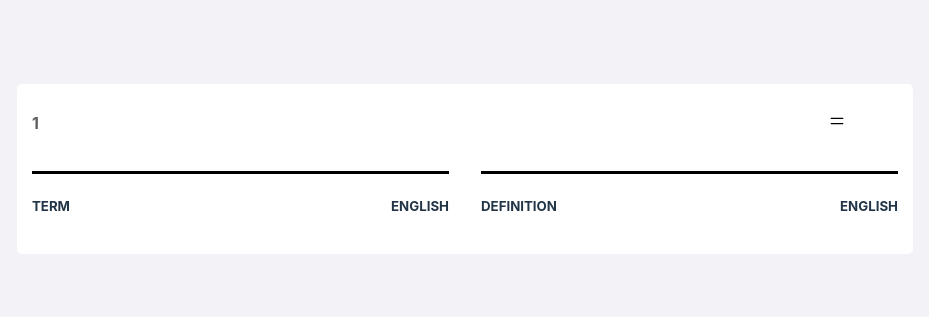
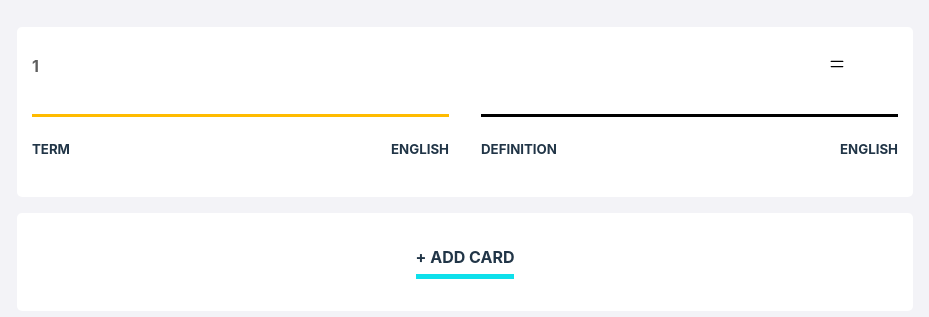
Before and after one commit to Tuvshno/flashcard-electron, a React (Vite) app: page / in a window 1280 px wide. Shown: the part 223-540 px from the top of the page, without its empty margins (175-1104 px from the left). Built offline with nearby package versions, Linux system fonts and the light colour scheme; some icons are missing.

Commit message:
adding new card, removing new card, coherent ux

```diff
--- a/src/App.tsx
+++ b/src/App.tsx
@@ -1,24 +1,43 @@
 // App.tsx
-import React, { useState } from 'react';
+import React, { useState, useRef, useEffect } from 'react';
 import EditingCard from './EditingCard';
 import './App.css'
 
 function App() {
-  const [cards, setCards] = useState([{ number: 1 }]);
+  const [cards, setCards] = useState<number[]>([1]);
+  const lastCardRef = useRef<HTMLDivElement>(null);
 
-  const addCard = () => {
-    setCards([...cards, { number: cards.length + 1 }]);
+  const addNewCard = () => {
+    setCards((prevCards) => [...prevCards, prevCards.length + 1]);
   };
+
+  const removeCard = (cardNumber: number) => {
+    setCards(prevCards => prevCards.filter(card => card !== cardNumber));
+  };
+
+  useEffect(() => {
+    setTimeout(() => {
+      lastCardRef.current?.scrollIntoView({ behavior: 'smooth' });
+    }, 50);
+  }, [cards]);
 
   return (
     <div className='editing-card-container'>
-      {cards.map((card, idx) => (
+      {cards.map((number, index) => (
         <EditingCard
-          key={idx}
-          number={card.number}
-          isLast={idx === cards.length - 1}
-          onTabInLastCard={addCard} />
+          key={index}
+          number={index + 1}
+          isNewest={index === cards.length - 1}
+          isLast={index === cards.length - 1}
+          onTabInLastCard={addNewCard}
+          onRemoveCard={() => removeCard(number)}
+        />
       ))}
+      <div ref={lastCardRef}></div>
+      <div className="ec-container ec-add-card" onClick={addNewCard}>
+        <p>+ ADD CARD</p>
+      </div>
+
     </div>
   );
 }
--- a/src/EditingCard.css
+++ b/src/EditingCard.css
@@ -67,3 +67,27 @@
 .ec-toolbar button {
   padding: 0.5rem;
 }
+
+.ec-add-card {
+  padding: 2rem;
+  display: flex;
+  cursor: pointer;
+}
+
+
+.ec-add-card p {
+  transition: all .25s ease;
+  margin: auto;
+  padding-bottom: 5px;
+  width: fit-content;
+  font-weight: 700;
+  border-bottom: 5px solid rgb(14, 224, 235);
+  display: inline-block;
+  text-decoration: none;
+}
+
+.ec-add-card:hover > p {
+  color: rgb(255, 187, 0);
+  border-bottom: 5px solid rgb(255, 187, 0);
+
+}
--- a/src/EditingCard.tsx
+++ b/src/EditingCard.tsx
@@ -1,4 +1,4 @@
-import React from 'react';
+import React, { useRef, useImperativeHandle, useEffect } from 'react';
 import { PiTrashSimpleLight } from 'react-icons/pi';
 import { HiMiniBars2 } from 'react-icons/hi2';
 import './EditingCard.css'
@@ -12,7 +12,6 @@ function setFocusAtEnd(e: React.FocusEvent<HTMLDivElement>) {
   if (!selection) return;
 
   if (contentEditableElement.lastChild && contentEditableElement.lastChild.textContent) {
-    // Using type assertion here since we've checked its existence
     range.setStart(contentEditableElement.lastChild as Node, contentEditableElement.lastChild.textContent.length);
   } else {
     range.setStart(contentEditableElement, 0);
@@ -26,10 +25,21 @@ function setFocusAtEnd(e: React.FocusEvent<HTMLDivElement>) {
 type EditingCardProps = {
   number: number;
   isLast?: boolean;
+  isNewest?: boolean;
   onTabInLastCard?: () => void;
+  onRemoveCard?: () => void;
 };
 
-function EditingCard({ number, isLast, onTabInLastCard }: EditingCardProps) {
+function EditingCard({ number, isLast, onTabInLastCard, isNewest, onRemoveCard  }: EditingCardProps) {
+
+  const editableRef = useRef<HTMLDivElement>(null);
+
+  useEffect(() => {
+    if (isNewest) {
+      editableRef.current?.focus();
+    }
+  }, [isNewest]);
+
   const handleKeyDown = (e: React.KeyboardEvent<HTMLDivElement>) => {
     if (isLast && e.key === 'Tab') {
       e.preventDefault();
@@ -44,7 +54,7 @@ function EditingCard({ number, isLast, onTabInLastCard }: EditingCardProps) {
           <h4>{number}</h4>
           <div>
             <button tabIndex={-1}><HiMiniBars2 /></button>
-            <button tabIndex={-1}><PiTrashSimpleLight /></button>
+            <button tabIndex={-1} onClick={onRemoveCard} ><PiTrashSimpleLight /></button>
           </div>
         </div>
 
@@ -52,6 +62,7 @@ function EditingCard({ number, isLast, onTabInLastCard }: EditingCardProps) {
 
           <div className='ec-term-container'>
             <div
+              ref={editableRef}
               className="editable-box"
               contentEditable={true}
               role="textbox"
```
